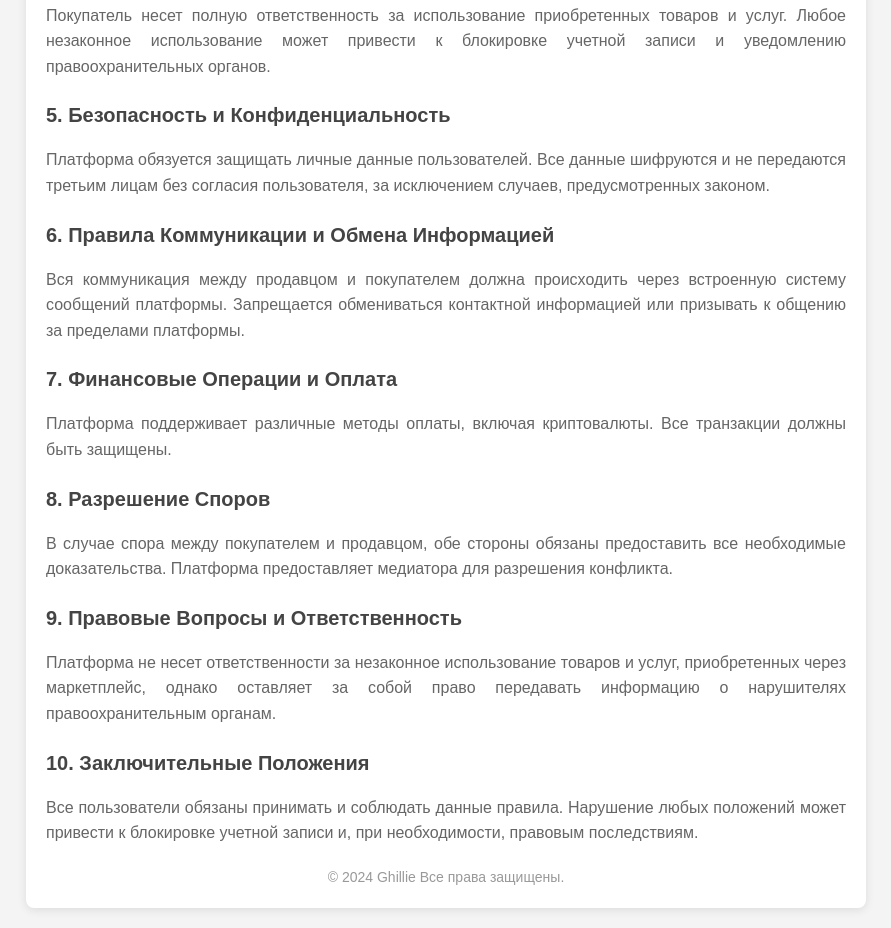
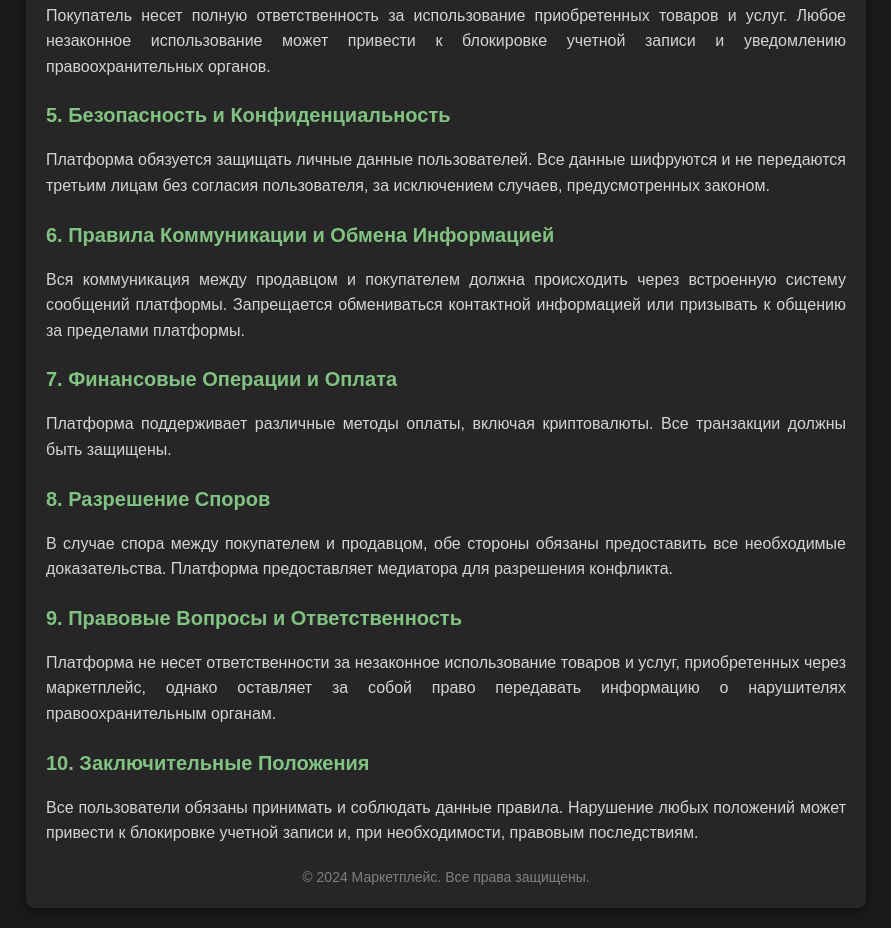
Before and after one commit to av1ast/ghillierules, a plain HTML site: page index.html in a window 1280 px wide. Shown: the part 1197-2125 px from the top of the page, without its empty margins (194-1085 px from the left). Drawn offline with Linux system fonts and the light colour scheme.

Commit message:
Update index.html

```diff
--- a/index.html
+++ b/index.html
@@ -3,37 +3,38 @@
 <head>
     <meta charset="UTF-8">
     <meta name="viewport" content="width=device-width, initial-scale=1.0">
-    <title>Правила и Политика Ghillie Маркетплейса</title>
+    <title>Правила и Политики Маркетплейса</title>
     <style>
         body {
             font-family: Arial, sans-serif;
             line-height: 1.6;
-            background-color: #f4f4f4;
+            background-color: #1a1a1a;
             margin: 0;
             padding: 20px;
+            color: #d4d4d4;
         }
         .container {
             max-width: 800px;
             margin: 0 auto;
-            background: #fff;
+            background: #262626;
             padding: 20px;
             border-radius: 8px;
-            box-shadow: 0 2px 10px rgba(0, 0, 0, 0.1);
+            box-shadow: 0 2px 10px rgba(0, 0, 0, 0.5);
         }
         h1 {
             text-align: center;
-            color: #333;
+            color: #70ff70;
             font-size: 24px;
             margin-bottom: 20px;
         }
         h2 {
-            color: #444;
+            color: #82c282;
             font-size: 20px;
             margin-top: 20px;
             margin-bottom: 10px;
         }
         p {
-            color: #666;
+            color: #d4d4d4;
             margin-bottom: 10px;
             text-align: justify;
         }
@@ -41,6 +42,7 @@
             margin: 10px 0;
             padding-left: 20px;
             list-style-type: disc;
+            color: #b2ffb2;
         }
         li {
             margin-bottom: 8px;
@@ -49,7 +51,7 @@
             text-align: center;
             margin-top: 20px;
             font-size: 14px;
-            color: #999;
+            color: #808080;
         }
     </style>
 </head>
@@ -106,7 +108,7 @@
         <p>Все пользователи обязаны принимать и соблюдать данные правила. Нарушение любых положений может привести к блокировке учетной записи и, при необходимости, правовым последствиям.</p>
 
         <div class="footer">
-            &copy; 2024 Ghillie Все права защищены.
+            &copy; 2024 Маркетплейс. Все права защищены.
         </div>
     </div>
 </body>
```
